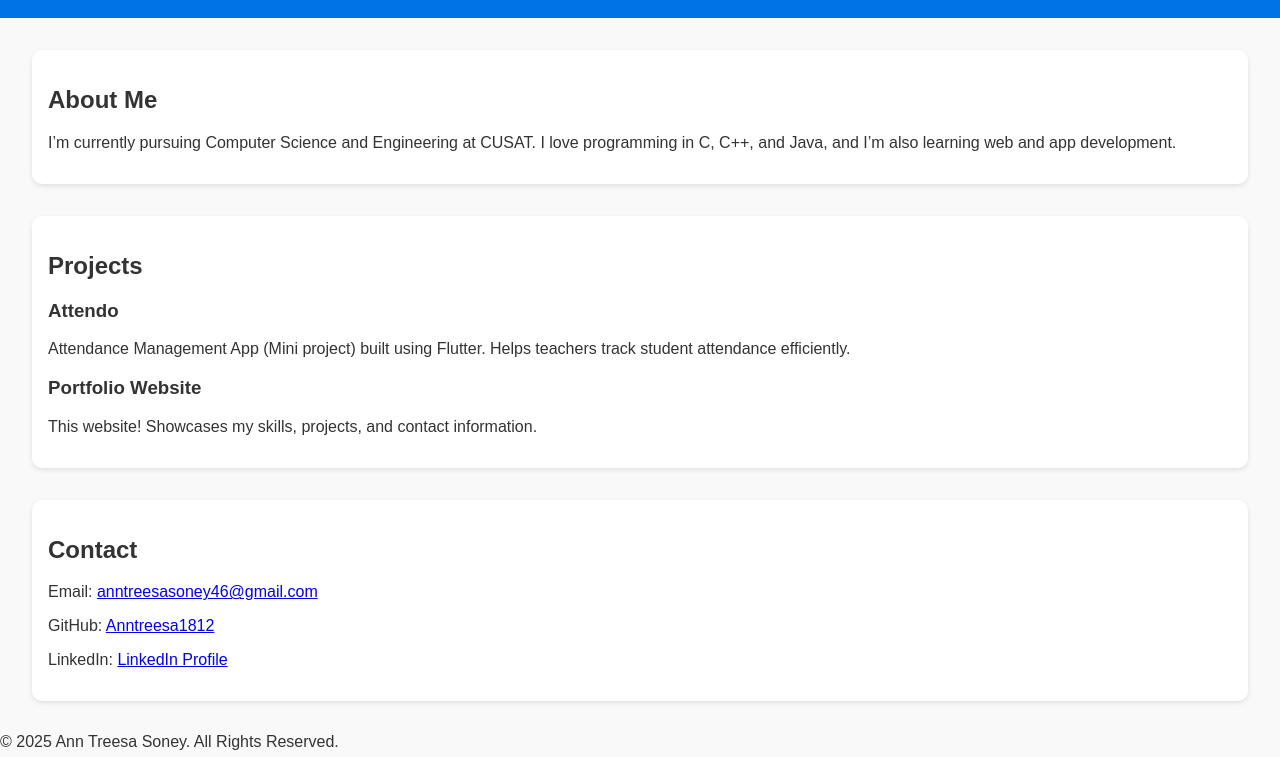
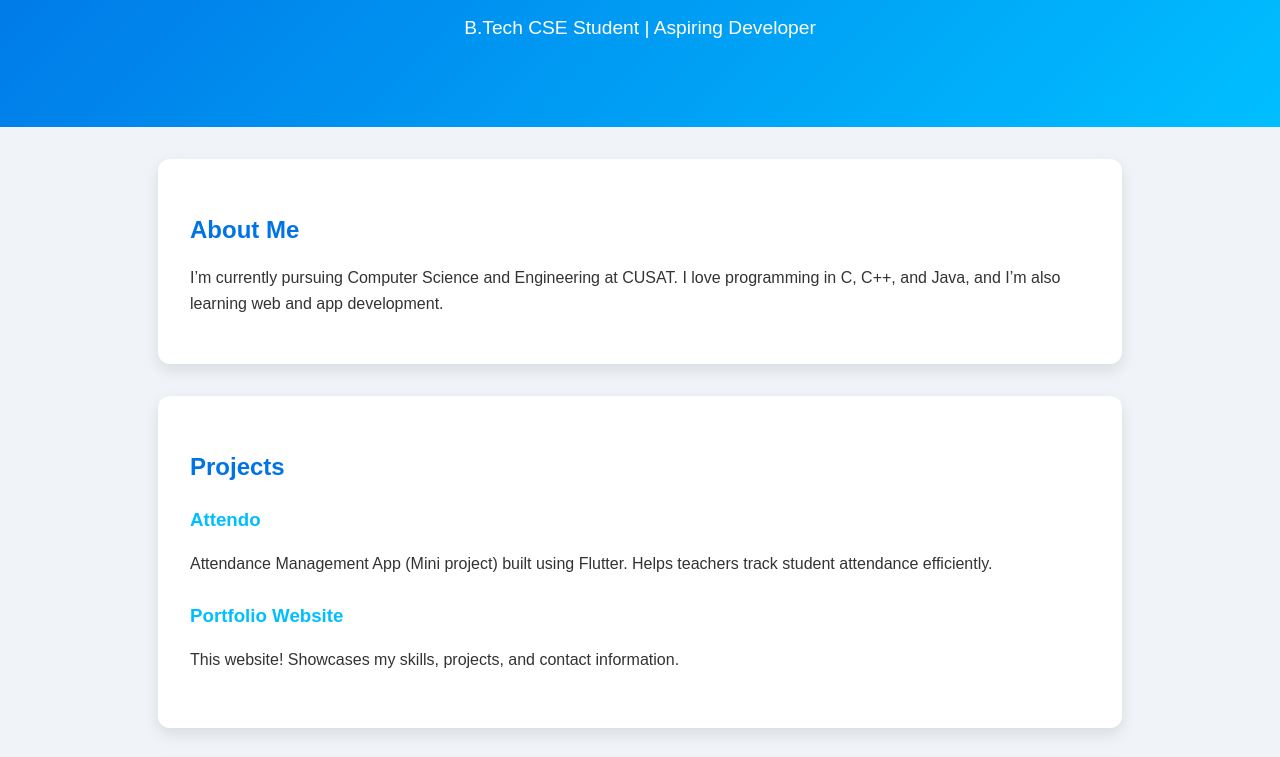
Before and after one commit to Anntreesa1812/portfolio, a plain HTML site: page index.html in a window 1280 px wide. Shown: the part 161-918 px from the top of the page. Drawn offline with Linux system fonts and the light colour scheme.

Commit message:
Update style.css

```diff
--- a/style.css
+++ b/style.css
@@ -1,22 +1,75 @@
+/* Global Styles */
 body {
-  font-family: Arial, sans-serif;
+  font-family: 'Poppins', Arial, sans-serif;
   margin: 0;
   padding: 0;
-  background: #f9f9f9;
+  background: #f0f4f8;
   color: #333;
+  line-height: 1.6;
 }
 
+/* Header */
 header {
   text-align: center;
+  background: linear-gradient(135deg, #0073e6, #00bfff);
+  color: white;
+  padding: 4rem 2rem;
+}
+header h1 {
+  font-size: 2.5rem;
+  margin-bottom: 0.5rem;
+}
+header p {
+  font-size: 1.2rem;
+}
+
+/* Section Styling */
+section {
+  max-width: 900px;
+  margin: 2rem auto;
+  padding: 2rem;
+  background: white;
+  border-radius: 12px;
+  box-shadow: 0 6px 15px rgba(0,0,0,0.1);
+}
+section h2 {
+  color: #0073e6;
+  margin-bottom: 1rem;
+}
+
+/* Projects */
+.project {
+  margin-bottom: 1.5rem;
+}
+.project h3 {
+  color: #00bfff;
+  margin-bottom: 0.5rem;
+}
+
+/* Links */
+a {
+  color: #0073e6;
+  text-decoration: none;
+}
+a:hover {
+  text-decoration: underline;
+}
+
+/* Footer */
+footer {
+  text-align: center;
+  padding: 1rem;
   background: #0073e6;
   color: white;
-  padding: 2rem;
+  margin-top: 2rem;
 }
 
-section {
-  margin: 2rem;
-  padding: 1rem;
-  background: white;
-  border-radius: 10px;
-  box-shadow: 0 2px 5px rgba(0,0,0,0.1);
+/* Responsive */
+@media (max-width: 768px) {
+  header h1 {
+    font-size: 2rem;
+  }
+  header p {
+    font-size: 1rem;
+  }
 }
```
